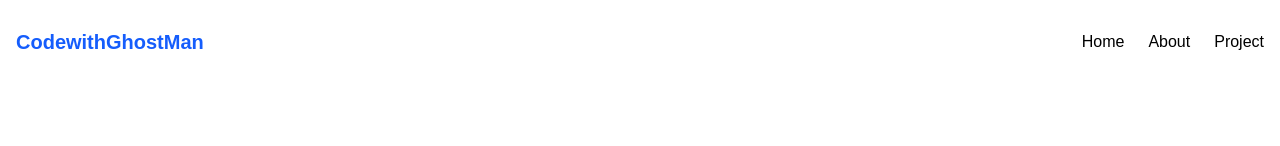
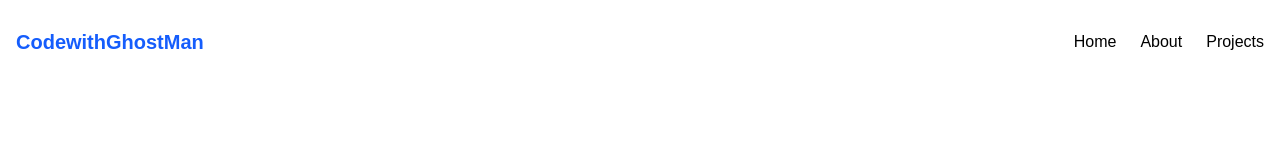
Before and after one commit to vviko-ko/Portfolio, a Next.js app in the folder my-portfolio/: page / in a window 1280 px wide. Shown: the top 146 px of the page. Built offline with nearby package versions, Linux system fonts and the light colour scheme; grey boxes are pictures that could not be loaded.

Commit message:
upgrade of code

```diff
--- a/my-portfolio/Components/navbar.tsx
+++ b/my-portfolio/Components/navbar.tsx
@@ -21,7 +21,7 @@ const Navbar = () => {
         <ul className="hidden md:flex space-x-6">
           <li><a href="#home" className="hover:text-gray-400">Home</a></li>
           <li><a href="#about" className="hover:text-gray-400">About</a></li>
-          <li><a href="#project" className="hover:text-gray-400">Project</a></li>
+          <li><a href="#project" className="hover:text-gray-400">Projects</a></li>
           {/* <li><a href="#contact" className="hover:text-gray-400">Contact</a></li> */}
         </ul>
 
@@ -39,7 +39,7 @@ const Navbar = () => {
         <ul className="md:hidden mt-3 space-y-4">
           <li><a href="#home" className="block hover:text-gray-400">Home</a></li>
           <li><a href="#about" className="block hover:text-gray-400">About</a></li>
-          <li><a href="#project" className="block hover:text-gray-400">Project</a></li>
+          <li><a href="#project" className="block hover:text-gray-400">Projects</a></li>
           {/* <li><a href="#contact" className="block hover:text-gray-400">Contact</a></li> */}
         </ul>
       )}
```
